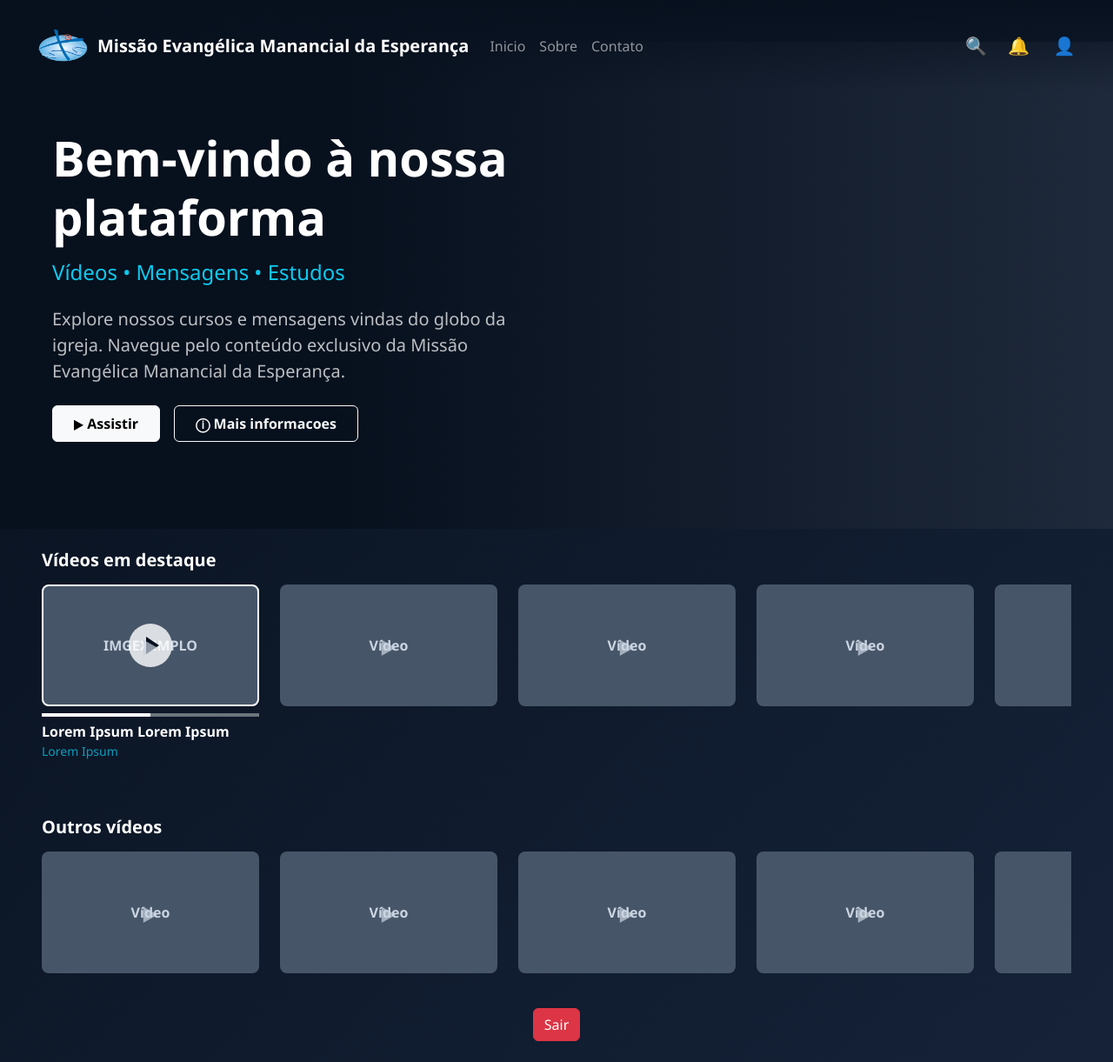
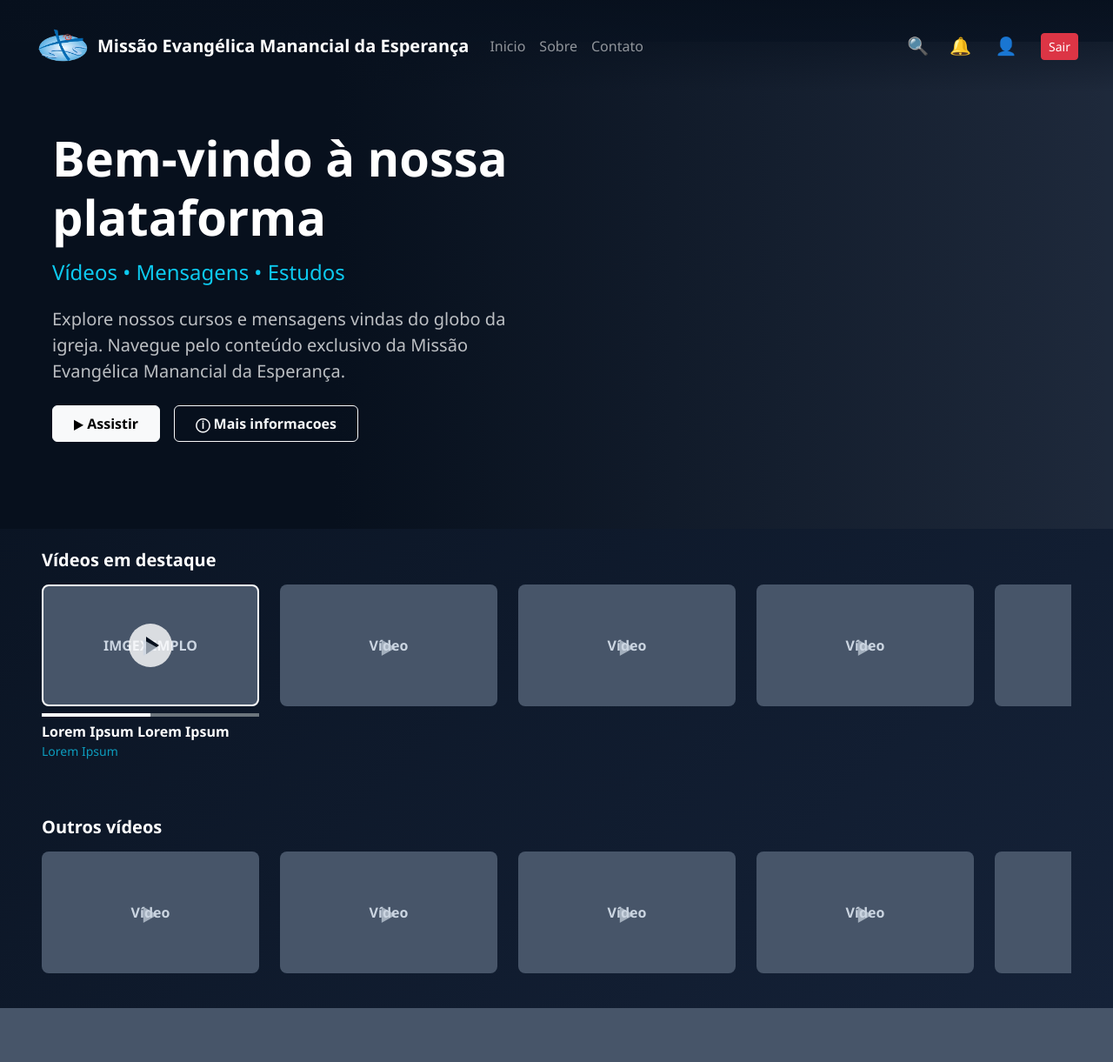
Before and after one commit to danielborbasousa/SiteManancial-Demo, a PHP site: page /dashboardusuario.php in a window 1280 px wide. Shown: the whole page at 87% size. After the commit the page ends 1159 px from the top, so only its background shows below. Run offline with PHP 8.4, Linux system fonts and the light colour scheme; the visitor is signed in with stand-in values (Sample User, id 1).

Commit message:
Padronizando o botão sair

```diff
--- a/dashboardusuario.php
+++ b/dashboardusuario.php
@@ -33,6 +33,7 @@ if(!isset($_SESSION["Usuario_logado"])) {
                     <a href="busca.php" id="searchIcon" style="cursor: pointer; text-decoration: none;">🔍</a>
                     <a href="notificacoes.php" id="notifIcon" style="cursor: pointer; text-decoration: none;">🔔</a>
                     <a href="perfil.php" id="profileIcon" class="nav-icon" style="cursor: pointer; text-decoration: none;"></a>
+                    <a href="sair.php" class="btn btn-danger btn-sm">Sair</a>
                 </div>
             </div>
         </div>
@@ -116,10 +117,6 @@ if(!isset($_SESSION["Usuario_logado"])) {
                 </div>
             </div>
         </section>
-                <!-- Botão de logout -->
-        <div class="text-center mt-4">
-            <a href="sair.php" class="btn btn-danger">Sair</a>
-        </div>
     </div>
 
     </main>
```
